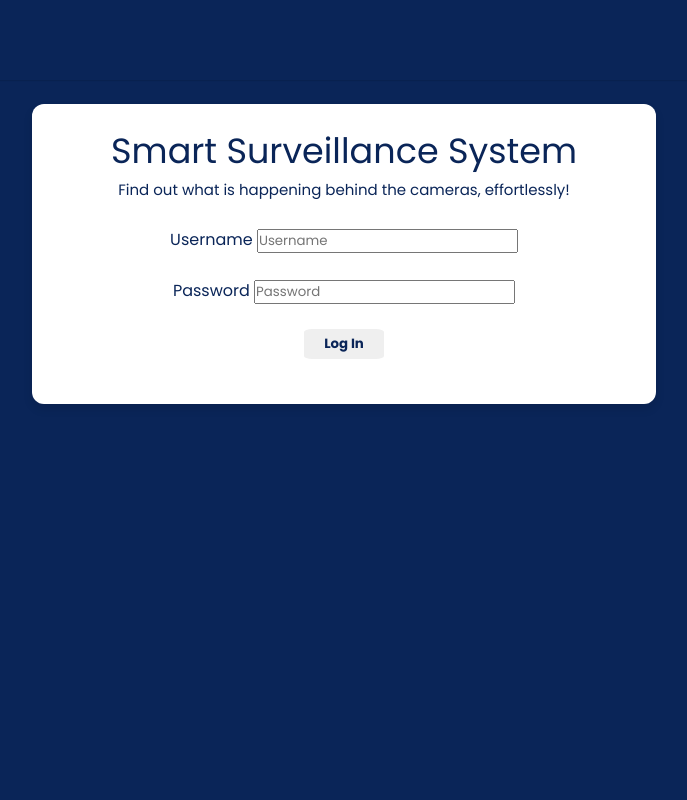
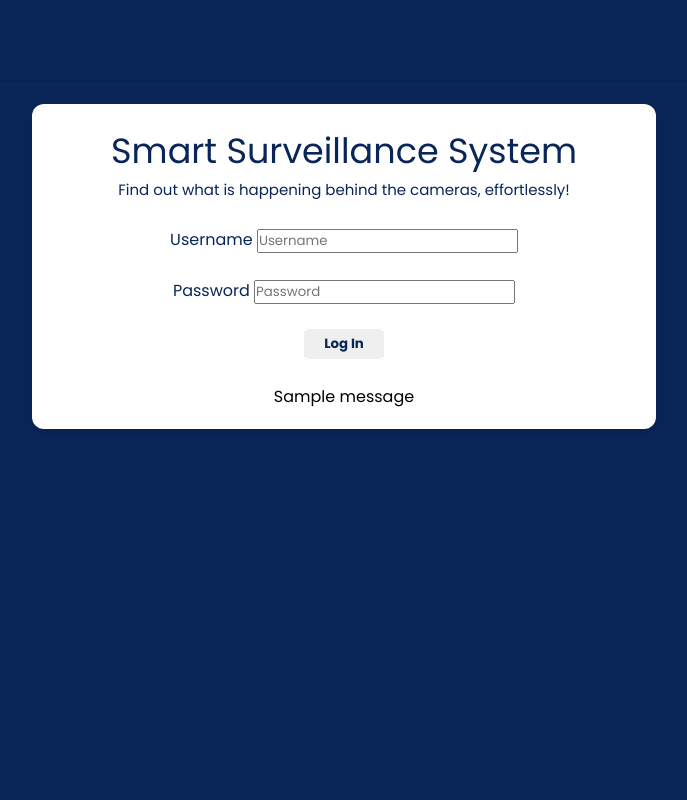
Before and after one commit to mo-shaffei/action-detection-app, a Flask app: page / in a window 1280 px wide. Shown: the whole page, without its empty margins (388-1075 px from the left). Run offline with Flask 2, Linux system fonts and the light colour scheme; one stand-in notice (Sample message) is shown; some libraries are stand-ins or nearby versions.

Commit message:
produced message with incorrect username/password

```diff
--- a/app.py
+++ b/app.py
@@ -1,4 +1,4 @@
-from flask import Flask, render_template, Response, request, redirect, url_for, flash, jsonify, session
+from flask import Flask, render_template, Response, request, redirect, url_for, flash, jsonify, session, flash
 import threading
 import logic
 import pandas as pd
@@ -30,6 +30,9 @@ def login():
 
         if (username == "Admin") & (password=="123"):
             return redirect(url_for("logs"))
+        else:
+            flash("Incorrect Username or Password!")
+
 
     return render_template('login.html')
 
--- a/templates/login.html
+++ b/templates/login.html
@@ -56,6 +56,10 @@
                       </form>
                       <br>
 
+                      {% for message in get_flashed_messages() %}
+                     <div class="alert-error">{{ message }}</div>
+                      {% endfor %}
+
                   </div>
               </div>
           </div>
```
